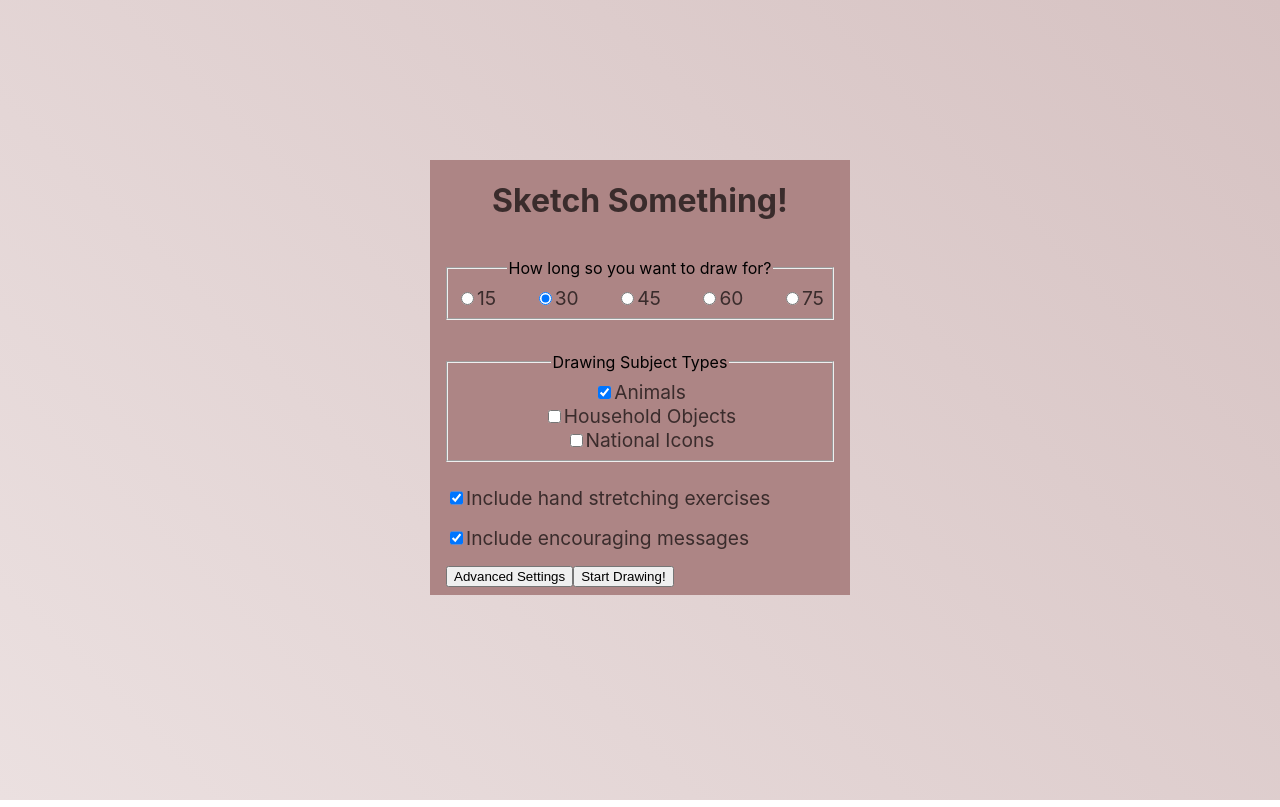
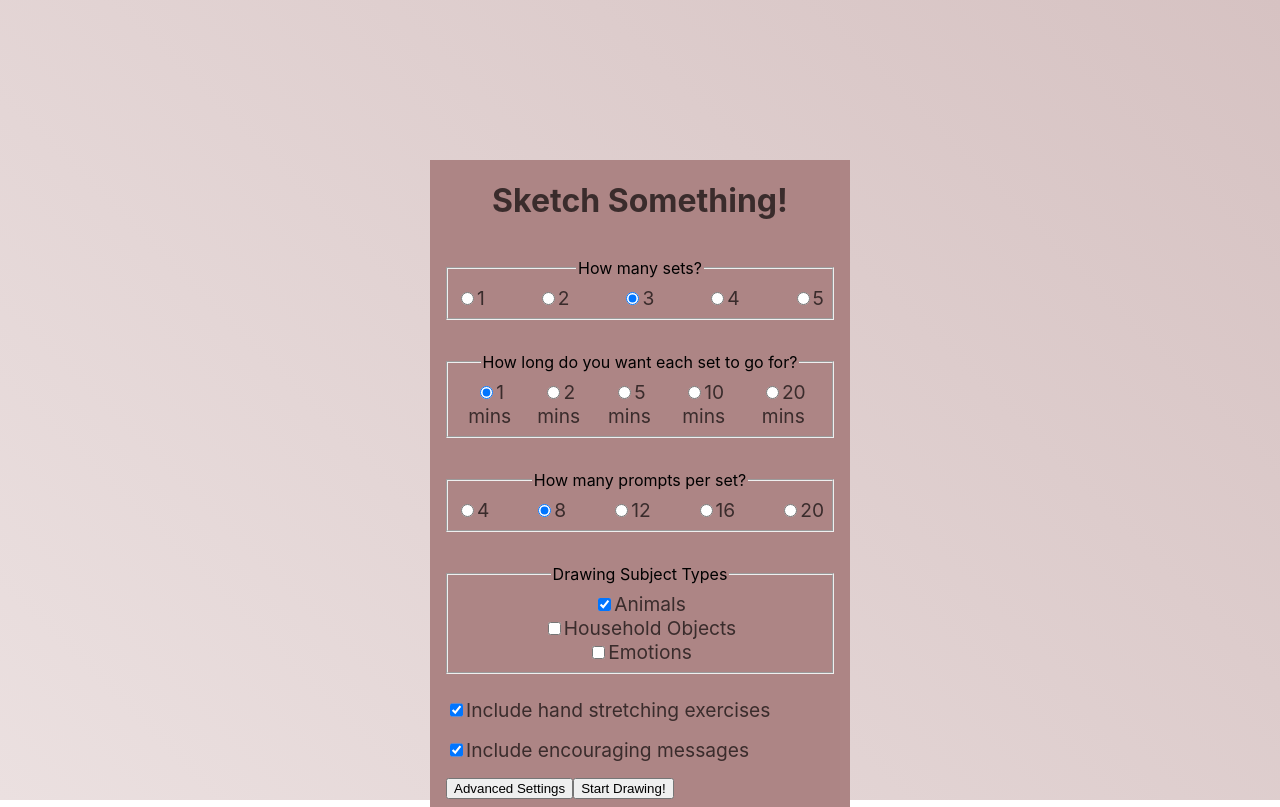
Before and after one commit to ConnorOfLocke/SketchSomething, a React (Create React App) app: page / in a window 1280 px wide. Built offline with nearby package versions, Linux system fonts and the light colour scheme.

Commit message:
Setup the full loop of session prompts

```diff
--- a/src/components/SessionSettings.js
+++ b/src/components/SessionSettings.js
@@ -4,11 +4,11 @@ import { useDispatch, useSelector } from "react-redux";
 import LabeledCheckbox from "./forms/LabeledCheckbox";
 import { sessionSettingsActions } from "../store/session-settings-slice";
 import { useNavigate } from "react-router";
+import { SET_QUANTITY, SET_TIME, PROMPTS_PER_SET, SUBJECTS } from "../data/settings";
 
-const SESSION_TIMES = ["15", "30", "45", "60", "75"];
-const SUBJECT_TYPES = ["Animals", "Household Objects", "National Icons"];
-
-const sessionTimeID = "sessionTime";
+const setTimeID = "setTime";
+const setQuantityID = "setQuantity";
+const promptsPerSetID = "promptsPerSet";
 const subjectTypeID = "subjectType";
 const encouragingCheckID = "encouraging";
 const exercisesCheckID = "exercises";
@@ -23,7 +23,9 @@ function SessionSettings() {
     const formData = new FormData(event.target);
 
     const parsedData = {
-      sessionTime: parseInt(formData.get(sessionTimeID) || SESSION_TIMES[0]),
+      setTime: parseInt(formData.get(setTimeID) || SET_TIME[0]),
+      setQuantity: parseInt(formData.get(setTimeID) || SET_QUANTITY[0]),
+      promptsPerSet: parseInt(formData.get(promptsPerSetID) || PROMPTS_PER_SET[0]),
       subjects: formData.getAll(subjectTypeID) || [],
       encouraging: formData.get(encouragingCheckID) === "on" || false,
       exercises: formData.get(exercisesCheckID) === "on" || false,
@@ -37,14 +39,29 @@ function SessionSettings() {
     <>
       <form onSubmit={onSubmit} className={classes.settings}>
         <CheckboxSet
-          dataSet={SESSION_TIMES}
-          setName={sessionTimeID}
-          legendText={"How long so you want to draw for?"}
-          defaultValues={`${sessionSettings.sessionTime}`}
+          dataSet={SET_QUANTITY}
+          setName={setQuantityID}
+          legendText={"How many sets?"}
+          defaultValues={sessionSettings.setQuantity}
           isRadio
         />
         <CheckboxSet
-          dataSet={SUBJECT_TYPES}
+          dataSet={SET_TIME}
+          setName={setTimeID}
+          legendText={"How long do you want each set to go for?"}
+          defaultValues={sessionSettings.setTime}
+          suffix={" mins"}
+          isRadio
+        />
+        <CheckboxSet
+          dataSet={PROMPTS_PER_SET}
+          setName={promptsPerSetID}
+          legendText={"How many prompts per set?"}
+          defaultValues={sessionSettings.promptsPerSet}
+          isRadio
+        />
+        <CheckboxSet
+          dataSet={SUBJECTS.map((subject) => subject.name)}
           setName={subjectTypeID}
           legendText={"Drawing Subject Types"}
           defaultValues={sessionSettings.subjects}
--- a/src/components/forms/CheckboxSet.js
+++ b/src/components/forms/CheckboxSet.js
@@ -1,6 +1,6 @@
 import classes from "./CheckboxSet.module.css";
 
-function CheckboxSet({ dataSet, setName, defaultValues, legendText, isRadio }) {
+function CheckboxSet({ dataSet, setName, defaultValues, legendText, isRadio, suffix }) {
   return (
     <fieldset className={isRadio ? classes.radioButtons : classes.checkboxButtons}>
       <legend>{legendText}</legend>
@@ -19,7 +19,7 @@ function CheckboxSet({ dataSet, setName, defaultValues, legendText, isRadio }) {
               name={setName}
               defaultChecked={defValue}
             />
-            <label htmlFor={data}>{data}</label>
+            <label htmlFor={data}>{suffix ? `${data}${suffix}` : data}</label>
           </div>
         );
       })}
--- /dev/null
+++ b/src/components/stages/Complete.js
@@ -0,0 +1,14 @@
+function Complete({ onStepDone }) {
+  function onHomeButton() {
+    onStepDone();
+  }
+
+  return (
+    <>
+      <h2>Alllll done!</h2>
+      <button onClick={onHomeButton}>Home</button>
+    </>
+  );
+}
+
+export default Complete;
--- a/src/components/stages/Countdown.js
+++ b/src/components/stages/Countdown.js
@@ -7,7 +7,7 @@ function Countdown({ time, onStepDone }) {
   return (
     <SessionStepLayout>
       <progress value={remainingTime} max={time} />
-      <p>3,2,1 Less gooo</p>
+      <h2>3,2,1 Less gooo</h2>
     </SessionStepLayout>
   );
 }
--- a/src/components/stages/Exercises.js
+++ b/src/components/stages/Exercises.js
@@ -7,7 +7,7 @@ function Exercises({ time, onStepDone }) {
   return (
     <SessionStepLayout>
       <progress value={remainingTime} max={time} />
-      <p>Beeeeeeeeg Stretch</p>
+      <h2>Beeeeeeeeg Stretch</h2>
     </SessionStepLayout>
   );
 }
--- /dev/null
+++ b/src/components/stages/Prompt.js
@@ -0,0 +1,17 @@
+import useVisualTimer from "../../hooks/useVisualTimer";
+
+function Prompt({ prompt, time, onDone, children }) {
+  const { remainingTime } = useVisualTimer(time, onDone);
+
+  return (
+    <>
+      <progress value={remainingTime} max={time} />
+      {children}
+      <span>
+        <h3>{prompt}</h3>
+      </span>
+    </>
+  );
+}
+
+export default Prompt;
--- /dev/null
+++ b/src/components/stages/PromptSet.js
@@ -0,0 +1,53 @@
+import { useCallback, useEffect, useState } from "react";
+import SessionStepLayout from "./SessionStepLayout";
+import Prompt from "./Prompt";
+
+function PromptSet({
+  time,
+  promptsPerSet,
+  encouraging,
+  subject,
+  promptSetIndex,
+  setQuantity,
+  onStepDone,
+}) {
+  const [promptIndex, setPromptIndex] = useState(null);
+  const [promptCount, setPromptCount] = useState(0);
+
+  //get the full subject with all the prompts
+  const refreshPromptIndex = useCallback(() => {
+    const newIndex = Math.floor(Math.random() * subject.prompts.length);
+    setPromptIndex(newIndex);
+  }, [subject]);
+
+  function onPromptDone() {
+    if (promptCount + 1 >= promptsPerSet) {
+      onStepDone();
+      setPromptCount(0);
+    } else {
+      setPromptCount((prev) => prev + 1);
+      refreshPromptIndex();
+    }
+  }
+
+  useEffect(() => {
+    refreshPromptIndex();
+  }, [subject, refreshPromptIndex]);
+
+  const timePerPrompt = time / promptsPerSet;
+
+  return (
+    <SessionStepLayout>
+      <Prompt prompt={subject.prompts[promptIndex]} time={timePerPrompt} onDone={onPromptDone}>
+        <h2>
+          Set {1 + promptSetIndex} of {setQuantity}
+        </h2>
+        <h2>
+          Drawing {subject.name} ({promptCount + 1} / {promptsPerSet})
+        </h2>
+      </Prompt>
+    </SessionStepLayout>
+  );
+}
+
+export default PromptSet;
--- /dev/null
+++ b/src/data/settings.js
@@ -0,0 +1,184 @@
+export const SET_TIME = [1, 2, 5, 10, 20];
+export const SET_QUANTITY = [1, 2, 3, 4, 5];
+export const PROMPTS_PER_SET = [4, 8, 12, 16, 20];
+
+export const SUBJECTS = [
+  {
+    name: "Animals",
+    prompts: [
+      "Lion",
+      "Crocodile",
+      "Rabbit",
+      "Armadillo",
+      "Elephant",
+      "Alligator",
+      "Fox",
+      "Camel",
+      "Peacock",
+      "Tiger",
+      "Snake",
+      "Deer",
+      "Horse",
+      "Hummingbird",
+      "Giraffe",
+      "Lizard",
+      "Moose",
+      "Cow",
+      "Zebra",
+      "Turtle",
+      "Wolf",
+      "Sheep",
+      "Cheetah",
+      "Frog",
+      "Coyote",
+      "Goat",
+      "Rattlesnake",
+      "Panda",
+      "Toad",
+      "Raccoon",
+      "Pig",
+      "Cobra",
+      "Kangaroo",
+      "Salamander",
+      "Skunk",
+      "Chicken",
+      "Anaconda",
+      "Koala",
+      "Octopus",
+      "Otter",
+      "Duck",
+      "Python",
+      "Gorilla",
+      "Jellyfish",
+      "Hedgehog",
+      "Turkey",
+      "Hippopotamus",
+      "Seahorse",
+      "Mole",
+      "Eagle",
+      "Kingfisher",
+      "Rhinoceros",
+      "Lobster",
+      "Platypus",
+      "Hawk",
+      "Starfish",
+      "Polar bear",
+      "Crab",
+      "Koala",
+      "Falcon",
+      "Clam",
+      "Grizzly bear",
+      "Butterfly",
+      "Tasmanian Devil",
+      "Owl",
+      "Dolphin",
+      "Chimpanzee",
+      "Bee",
+      "Dingo",
+      "Parrot",
+      "Otter",
+      "Dolphin",
+      "Ant",
+      "Chimpanzee",
+      "Penguin",
+      "Whale",
+      "Whale",
+      "Spider",
+      "Gorilla",
+      "Sparrow",
+      "Shark",
+      "Scorpion",
+      "Orangutan",
+      "Pigeon",
+      "Stingray",
+      "Penguin",
+      "Bat",
+      "Lemur",
+      "Swan",
+      "Eel",
+      "Ostrich",
+      "Squirrel",
+      "Sloth",
+      "Flamingo",
+      "Goldfish",
+    ],
+  },
+  {
+    name: "Household Objects",
+    prompts: [
+      "Cupboard",
+      "Pillow",
+      "Coffee maker",
+      "Bed",
+      "Spoon",
+      "Blanket",
+      "Knife",
+      "Stove",
+      "Sink",
+      "Washing machine",
+      "Pot",
+      "Dish",
+      "Fridge",
+      "Sofa",
+      "Stool",
+      "Cup",
+      "Fork",
+      "Glass",
+      "Car",
+      "Bicycle",
+      "Banknote",
+      "Wallet",
+      "Blouse",
+      "Bag",
+      "Shirt",
+      "Helmet",
+      "Toothbrush",
+      "Key",
+      "Table",
+      "Coin",
+      "Shoe",
+      "Jacket",
+    ],
+  },
+  {
+    name: "Emotions",
+    prompts: [
+      "Anxiety",
+      "Worry",
+      "Discomfort",
+      "Comfort",
+      "Hopeful",
+      "Confident",
+      "Ennui",
+      "Boredom",
+      "Indifference",
+      "Interest",
+      "Curiosity",
+      "Intrigue",
+      "Frustration",
+      "Puzzlement",
+      "Confusion",
+      "Insight",
+      "Enlightenment",
+      "Epiphany",
+      "Dispirited",
+      "Disappointed",
+      "Dissatisfied",
+      "Satisfied",
+      "Thrilled",
+      "Enthusiastic",
+      "Terror",
+      "Dread",
+      "Apprehension",
+      "Calm",
+      "Anticipatory",
+      "Excited",
+      "Humiliated",
+      "Embarrassed",
+      "Self-conscious",
+      "Pleased",
+      "Satisfied",
+      "Proud",
+    ],
+  },
+];
--- a/src/hooks/useVisualTimer.js
+++ b/src/hooks/useVisualTimer.js
@@ -1,27 +1,35 @@
 import { useEffect, useState } from "react";
 
-const useVisualTimer = (time, onTimeout) => {
+const useVisualTimer = (time, onTimeout, timerInterval = 30) => {
   const [remainingTime, setRemainingTime] = useState(time);
 
-  //for functional components
   useEffect(() => {
-    const timer = setTimeout(onTimeout, time);
+    let timer = null;
+    const start = new Date().getTime();
+    let lastFrameTime = start;
+    setRemainingTime(time);
+
+    function timerInstance() {
+      const now = new Date().getTime();
+      const timePassed = now - lastFrameTime;
+      lastFrameTime = now;
+
+      setRemainingTime(time - (now - start));
+
+      if (now - start > time) {
+        onTimeout();
+      } else {
+        const diff = timerInterval - timePassed;
+        timer = setTimeout(timerInstance, timerInterval + diff);
+      }
+    }
+
+    timer = setTimeout(timerInstance, timerInterval);
 
     return () => {
-      clearTimeout(timer);
+      clearInterval(timer);
     };
-  }, [time, onTimeout]);
-
-  //for visual components
-  useEffect(() => {
-    const interval = setInterval(() => {
-      setRemainingTime((prevTime) => prevTime - 100);
-    }, 100);
-
-    return () => {
-      clearInterval(interval);
-    };
-  }, [time, onTimeout]);
+  }, [time, onTimeout, timerInterval]);
 
   return { remainingTime };
 };
--- a/src/store/session-settings-slice.js
+++ b/src/store/session-settings-slice.js
@@ -1,8 +1,9 @@
 import { createSlice } from "@reduxjs/toolkit";
 
 const defaultSessionSettings = {
-  sessionTime: 30,
-  setTimes: [10, 10, 10],
+  setTime: 1,
+  setQuantity: 3,
+  promptsPerSet: 8,
   subjects: ["Animals"],
   encouraging: true,
   exercises: true,
```
Also changed, not shown: src/pages/Session.js (+50 -7 lines).
